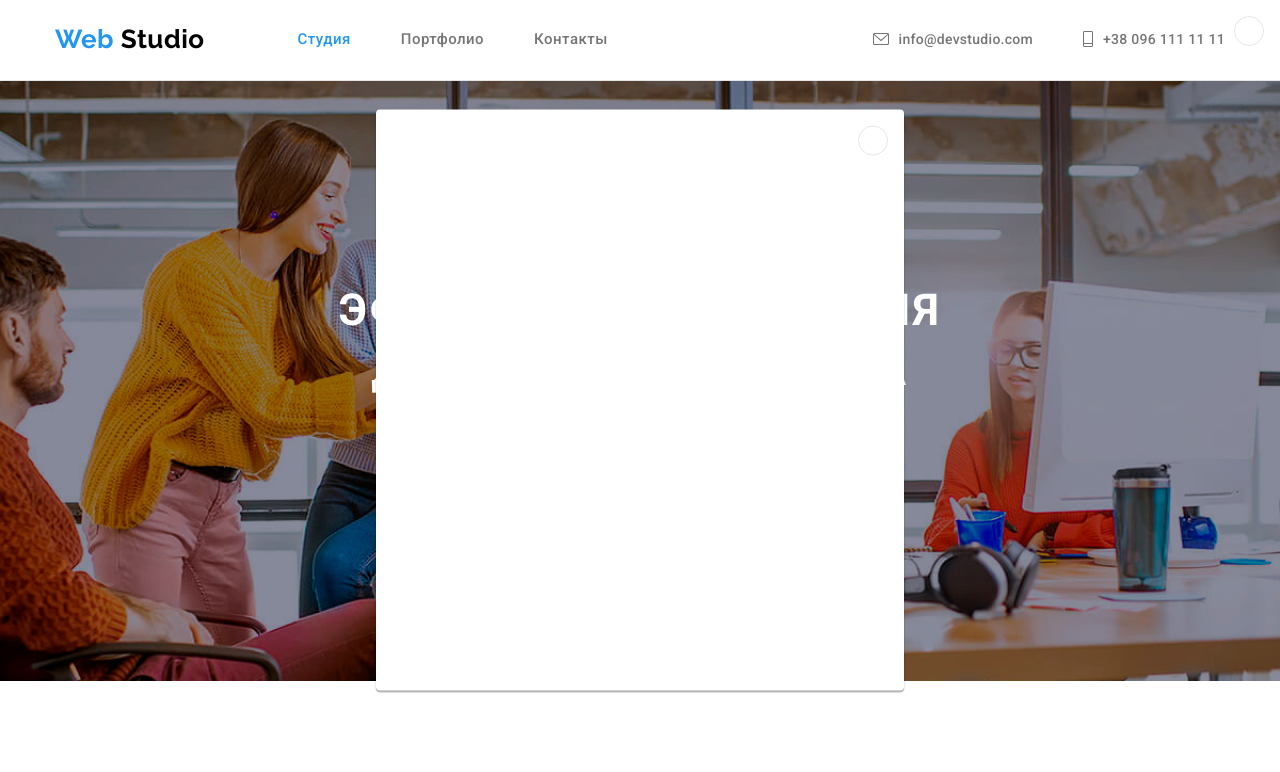
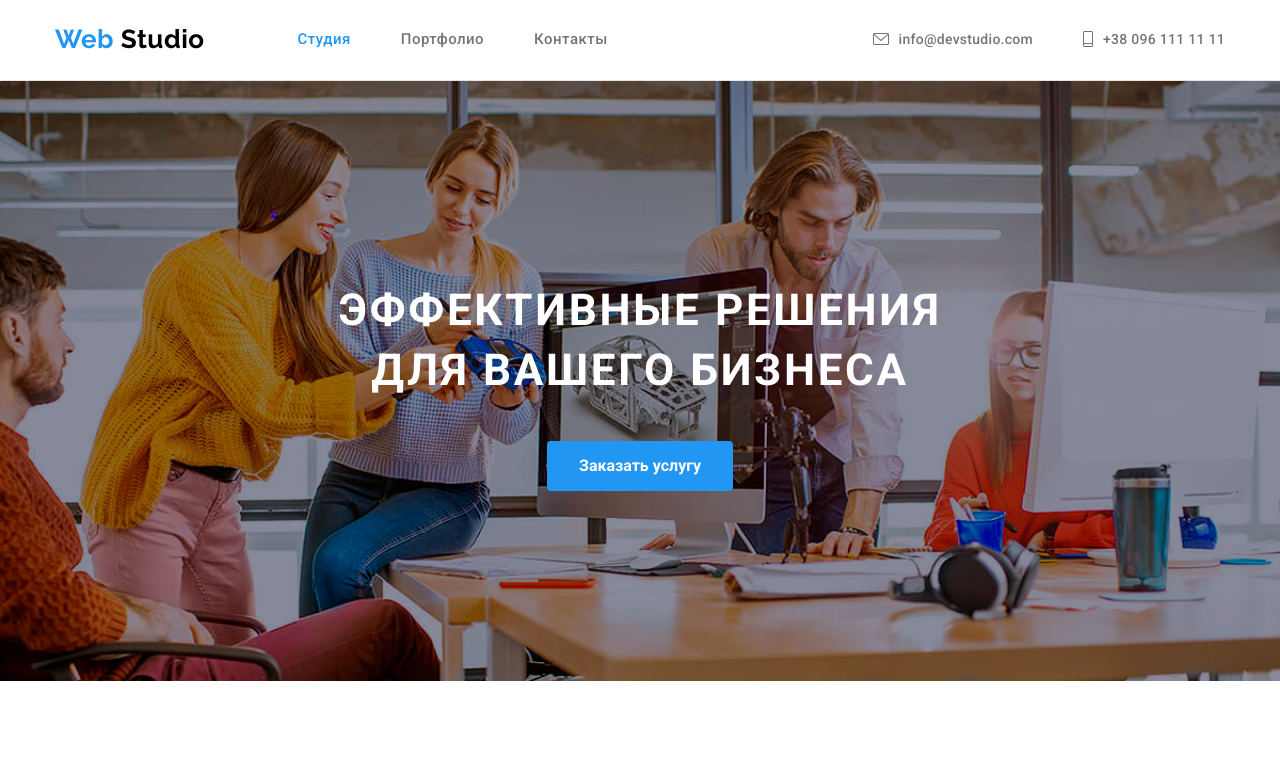
Before and after one commit to Makiz7791/goit-markup-hw-05, a plain HTML site: page index.html in a window 1280 px wide. Shown: the top 772 px of the page. Drawn offline with Linux system fonts and the light colour scheme.

Commit message:
goit-markup-hw-05

```diff
--- a/css/styles.css
+++ b/css/styles.css
@@ -213,7 +213,7 @@ body {
   opacity: 0;
   pointer-events: none;
 }
-.backdrop {
+.backdrop .is-hidden {
   position: fixed;
   left: 0px;
   top: 0px;
@@ -222,7 +222,7 @@ body {
   background: rgba(0, 0, 0, 0.2);
   opacity: 1;
 }
-.backdrop.is-hidden .modal {
+.backdrop .is-hidden .modal {
   transform: translate(-50%, -50%) scale(0.9);
 }
 .modal {
@@ -243,23 +243,7 @@ body {
   transition-property: color, fill, background-color, border, box-shadow,
     opacity, transform;
   transition-duration: 250ms;
-  transition-timing-function: var(--gray-background-color);
-}
-.modal-button {
-  position: absolute;
-  top: 0;
-  right: 0;
-  width: 30px;
-  height: 30px;
-  background-color: var(--white-color);
-  border: 1px solid rgba(0, 0, 0, 0.1);
-  border-radius: 50%;
-  margin-top: 8px;
-  margin-right: 8px;
-  display: flex;
-  justify-content: center;
-  align-items: center;
-  cursor: pointer;
+  transition-timing-function: cubic-bezier(0.4, 0, 0.2, 1);
 }
 .button:hover,
 .button:focus {
@@ -267,7 +251,7 @@ body {
   box-shadow: 0px 3px 1px rgb(0 0 0 / 10%), 0px 1px 2px rgb(0 0 0 / 8%),
     0px 2px 2px rgb(0 0 0 / 12%);
 }
-.backdrop {
+.backdrop .is-hidden {
   position: fixed;
   left: 0px;
   top: 0px;
@@ -275,9 +259,9 @@ body {
   height: 100%;
   background: rgba(0, 0, 0, 0.2);
   transition-duration: 250ms;
-  transition-timing-function: var(--gray-background-color);
+  transition-timing-function: cubic-bezier(0.4, 0, 0.2, 1);
 }
-.backdrop.is-hidden {
+.backdrop .is-hidden {
   opacity: 0;
   pointer-events: none;
   visibility: hidden;
@@ -299,7 +283,7 @@ body {
   transition-property: color, fill, background-color, border, box-shadow,
     opacity, transform;
   transition-duration: 250ms;
-  transition-timing-function: var(--gray-background-color);
+  transition-timing-function: cubic-bezier(0.4, 0, 0.2, 1);
 }
 .modal-button {
   position: absolute;
@@ -401,6 +385,7 @@ body {
   position: absolute;
   bottom: 0;
   width: 370px;
+  width: 100%;
   height: 70px;
   background-color: rgba(47, 48, 58, 0.8);
 }
@@ -642,7 +627,6 @@ body {
 .listen {
   display: block;
   align-items: center;
-  padding: 20px 24px;
 }
 .listen {
   border-left: 1px solid var(--border-listen-color);
--- a/index.html
+++ b/index.html
@@ -466,11 +466,11 @@
       </div>
     </footer>
     <!--modal-->
-    <div class="backdrop-is-hidden" data-modal>
+    <div class="backdrop is-hidden" data-modal>
       <div class="modal">
 
-        <button class="modal-button" data-modal-close="">
-          <svg class="close" width=18px" height="18px">
+        <button class="modal-button" data-modal-close>
+          <svg class="close" width="18px" height="18px">
             <use href="./images/open-closed.svg"></use>
           </svg>
         </button>
@@ -478,13 +478,8 @@
     </div>
     <div class="modal-touch">
 
-    <button class="modal-button" data-modal-close="">
-        <svg width="11px" height="11px">
-            <use href="./img-icons/sprite.svg#icon-close-black-18dp"></use>
-        </svg>
-    </button>
 </div>
-    <script src="./js/modal.js"></script>
+    <script src="modal.js"></script>
     <!-- ;(() => {
         const refs = {
             openModalBtn: document.querySelector('[data-modal-open]'),
```
